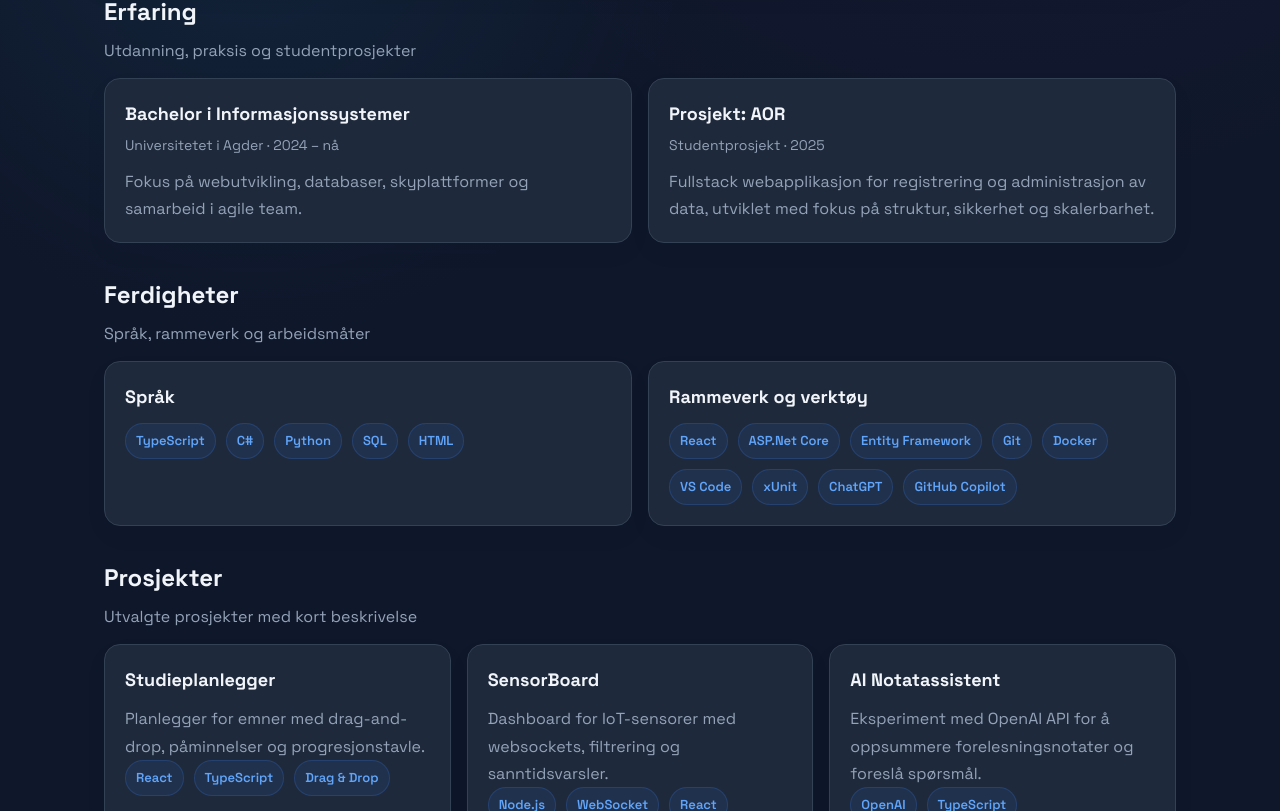
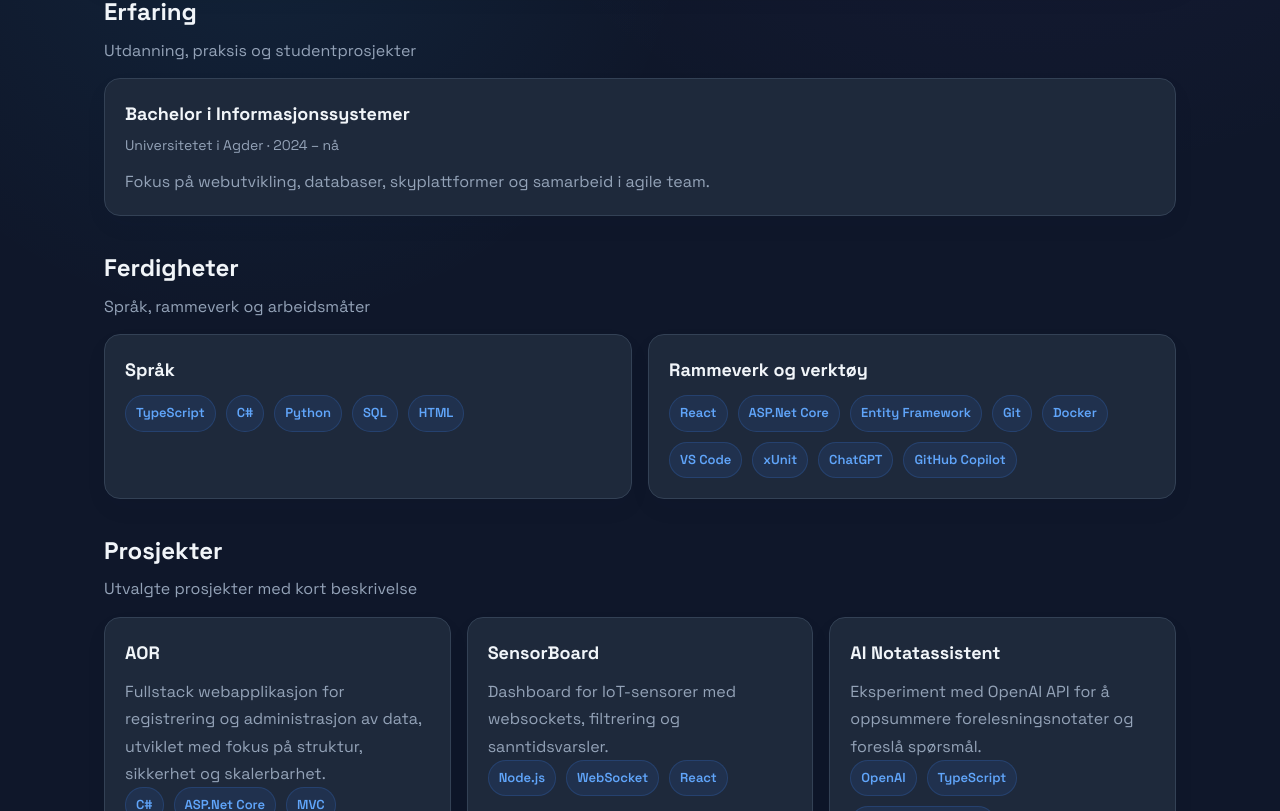
Before and after one commit to Erfan717/Portefolje, a React (Vite) app: page / in a window 1280 px wide. Shown: the part 469-1280 px from the top of the page. Built offline with nearby package versions, Linux system fonts and the light colour scheme.

Commit message:
Fjernet litt mer som jeg ikke trengte

```diff
--- a/src/data/profile.ts
+++ b/src/data/profile.ts
@@ -50,13 +50,6 @@ export const profile: Profile = {
             period: '2024 – nå',
             details: 'Fokus på webutvikling, databaser, skyplattformer og samarbeid i agile team.'
         },
-
-        {
-            title: 'Prosjekt: AOR',
-            organization: 'Studentprosjekt',
-            period: '2025',
-            details: 'Fullstack webapplikasjon for registrering og administrasjon av data, utviklet med fokus på struktur, sikkerhet og skalerbarhet.'
-        }
     ],
     skillGroups: [
         {
@@ -70,11 +63,11 @@ export const profile: Profile = {
     ],
     projects: [
         {
-            name: 'Studieplanlegger',
-            description: 'Planlegger for emner med drag-and-drop, påminnelser og progresjonstavle.',
-            tags: ['React', 'TypeScript', 'Drag & Drop'],
+            name: 'AOR',
+            description: 'Fullstack webapplikasjon for registrering og administrasjon av data, utviklet med fokus på struktur, sikkerhet og skalerbarhet.',
+            tags: ['C#', 'ASP.Net Core', 'MVC'],
             links: {
-                github: 'https://github.com/Erfan717/studieplanlegger'
+                github: 'https://github.com/MGumpen/aor.git'
             }
         },
         {
```
